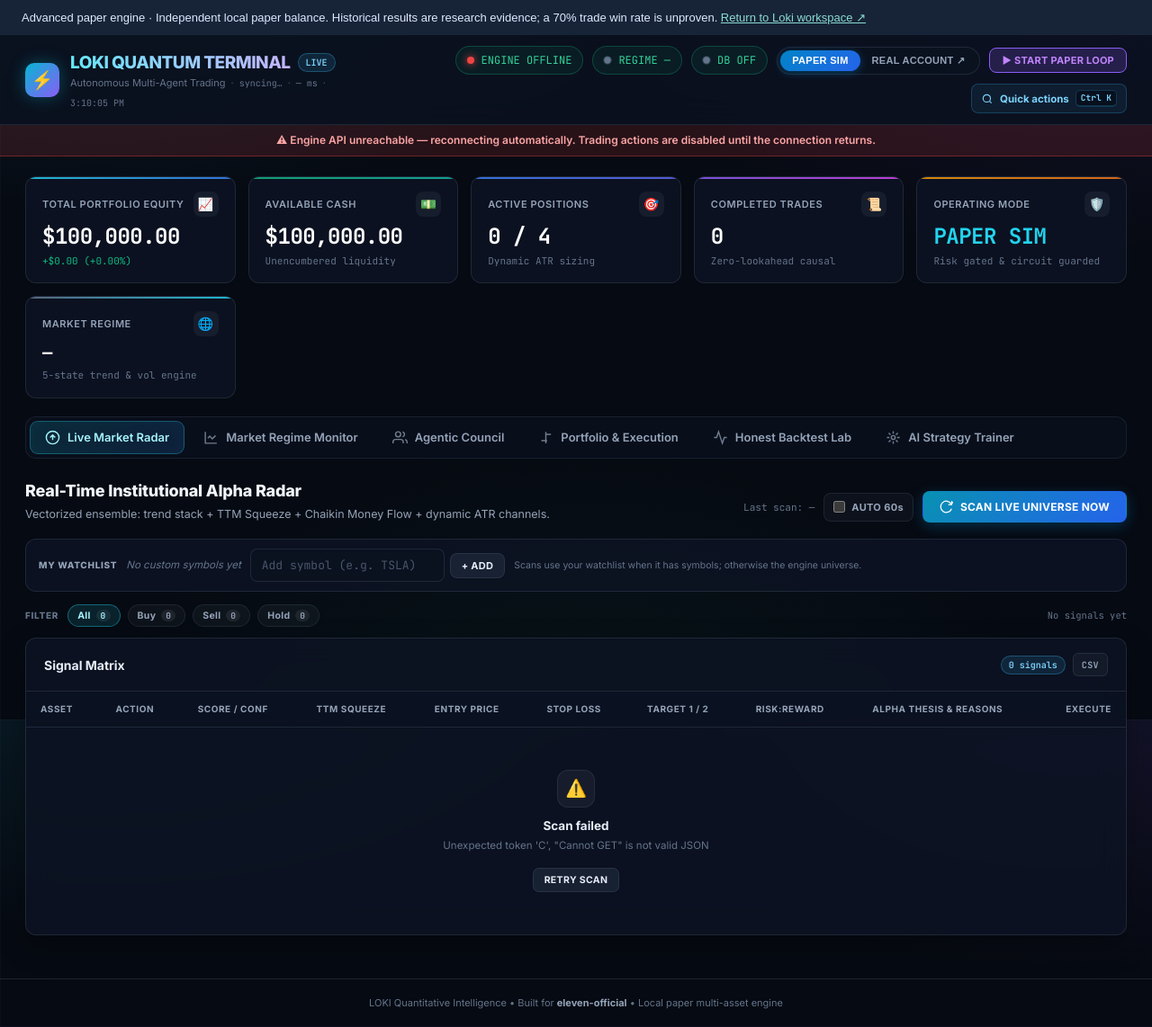
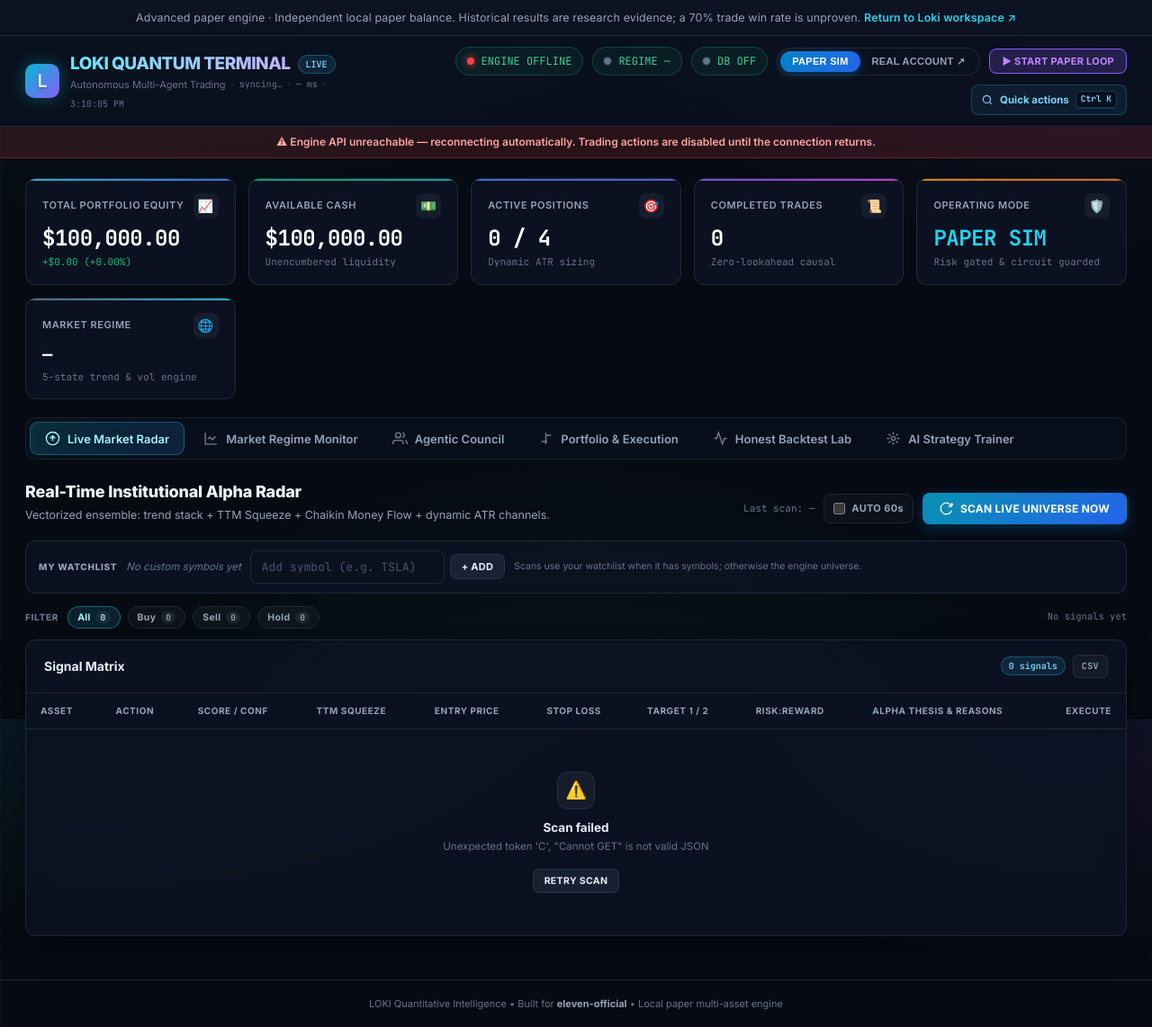
Before and after one commit to eleven-official/tradingbot, a Python web app: template templates/v8_terminal.html in a window 1280 px wide. Shown: the whole page at 90% size. Run offline with Jinja, Linux system fonts and the light colour scheme; the template is opened without the code that fills it: most values are stand-ins (such as "Sample title", 1, 10 or a date in 2020).

Commit message:
Terminal look: themed honesty strip, L brand tile, versioned assets.
- The paper-engine notice bar loses its inline blob styling and becomes
  .notice-strip: theme glass, muted Inter prose, cyan workspace link,
  hairline border — reads as part of the terminal, not glued on.
- The header tile drops the cross-platform lightning emoji for a crisp
  JetBrains Mono L on the existing cyan-to-violet gradient, matching the
  tab favicon's L identity.
- Terminal css and favicon links now carry ?v= so deploys refresh cache;
  selection, focus-visible rings and scrollbars match the theme.
- Honest copy unchanged character-for-character; three new structural
  tests pin the strip, the tile and the versioned links.
- Version 2.17.2.

```diff
--- a/loki/version.py
+++ b/loki/version.py
@@ -1,6 +1,6 @@
 """Version information for Loki Trading Platform."""
 
-__version__ = "2.17.1"
+__version__ = "2.17.2"
 __version_info__ = tuple(int(i) for i in __version__.split("."))
 
 # Version metadata
--- a/static/css/v8_terminal.css
+++ b/static/css/v8_terminal.css
@@ -105,8 +105,12 @@ body {
   display: flex;
   align-items: center;
   justify-content: center;
-  font-weight: 900;
+  font-family: var(--font-mono);
+  font-weight: 700;
   font-size: 20px;
+  line-height: 1;
+  color: #eef6ff;
+  text-shadow: 0 1px 2px rgba(0, 0, 0, 0.35);
   box-shadow: 0 0 18px rgba(6, 182, 212, 0.35);
 }
 
@@ -2746,3 +2750,71 @@ body.density-compact .watchlist-bar { padding-top: 10px; padding-bottom: 10px; }
   .perf-value { font-size: 13.5px; }
   .order-ticket-extras { gap: 10px; }
 }
+
+/* ==========================================================================
+   2.17.2 — notice strip + surface polish
+   ========================================================================== */
+
+/* honesty strip above the header: themed glass instead of an inline blob */
+.notice-strip {
+  padding: 10px 24px;
+  background: linear-gradient(180deg, rgba(13, 20, 36, 0.92), rgba(11, 18, 32, 0.96));
+  border-bottom: 1px solid var(--border-color);
+  color: var(--text-muted);
+  font-family: var(--font-sans);
+  font-size: 12.5px;
+  line-height: 1.55;
+  text-align: center;
+  letter-spacing: 0.1px;
+}
+
+.notice-strip a {
+  color: var(--accent-cyan);
+  font-weight: 600;
+  text-decoration: none;
+}
+
+.notice-strip a:hover,
+.notice-strip a:focus-visible {
+  text-decoration: underline;
+}
+
+/* selection + focus + bars match the theme */
+::selection {
+  background: rgba(34, 211, 238, 0.28);
+  color: #eef6ff;
+}
+
+*:focus-visible {
+  outline: 2px solid var(--border-focus);
+  outline-offset: 2px;
+}
+
+* {
+  scrollbar-color: rgba(100, 116, 139, 0.4) transparent;
+  scrollbar-width: thin;
+}
+
+::-webkit-scrollbar {
+  width: 10px;
+  height: 10px;
+}
+
+::-webkit-scrollbar-thumb {
+  background: rgba(100, 116, 139, 0.4);
+  border-radius: 8px;
+  border: 2px solid transparent;
+  background-clip: content-box;
+}
+
+::-webkit-scrollbar-track {
+  background: transparent;
+}
+
+@media (max-width: 720px) {
+  .notice-strip {
+    text-align: left;
+    font-size: 12px;
+    padding: 10px 14px;
+  }
+}
--- a/templates/v8_terminal.html
+++ b/templates/v8_terminal.html
@@ -6,12 +6,12 @@
   <meta name="description" content="Loki Quantum Terminal — autonomous multi-agent algorithmic trading command center." />
   <meta name="color-scheme" content="dark" />
   <title>Loki Quantum Trading Terminal</title>
-  <link rel="icon" href="/favicon.ico" sizes="any">
-  <link rel="apple-touch-icon" href="/favicon.png">
+  <link rel="icon" href="/favicon.ico?v={{ version }}" sizes="any">
+  <link rel="apple-touch-icon" href="/favicon.png?v={{ version }}">
   <meta name="theme-color" content="#060a12">
   <meta name="apple-mobile-web-app-capable" content="yes">
   <meta name="apple-mobile-web-app-status-bar-style" content="black-translucent">
-  <link rel="stylesheet" href="/static/css/v8_terminal.css">
+  <link rel="stylesheet" href="/static/css/v8_terminal.css?v={{ version }}">
   <link rel="preconnect" href="https://fonts.googleapis.com">
   <link rel="preconnect" href="https://fonts.gstatic.com" crossorigin>
   <link href="https://fonts.googleapis.com/css2?family=Inter:wght@400;500;600;700;800&family=JetBrains+Mono:wght@400;600;700&display=swap" rel="stylesheet">
@@ -38,14 +38,14 @@ window.fetch = async (input, options={}) => {
 </script>
 </head>
 <body>
-<div style="padding:12px 24px;background:#172437;color:#dce9ff;font:13px sans-serif">Advanced paper engine · Independent local paper balance. Historical results are research evidence; a 70% trade win rate is unproven. <a style="color:#8bdad4" href="/#overview" target="_top">Return to Loki workspace ↗</a></div>
+<div class="notice-strip">Advanced paper engine · Independent local paper balance. Historical results are research evidence; a 70% trade win rate is unproven. <a href="/#overview" target="_top">Return to Loki workspace ↗</a></div>
 
   <a class="skip-link" href="#app-main">Skip to main content</a>
 
   <!-- Top Navigation Header -->
   <header class="top-nav">
     <div class="brand">
-      <div class="brand-logo" aria-hidden="true">⚡</div>
+      <div class="brand-logo" aria-hidden="true">L</div>
       <div>
         <div class="brand-line">
           <span class="brand-title">LOKI QUANTUM TERMINAL</span>
```
Also changed, not shown: tests/test_v8_terminal_page.py (+21 -0 lines).
